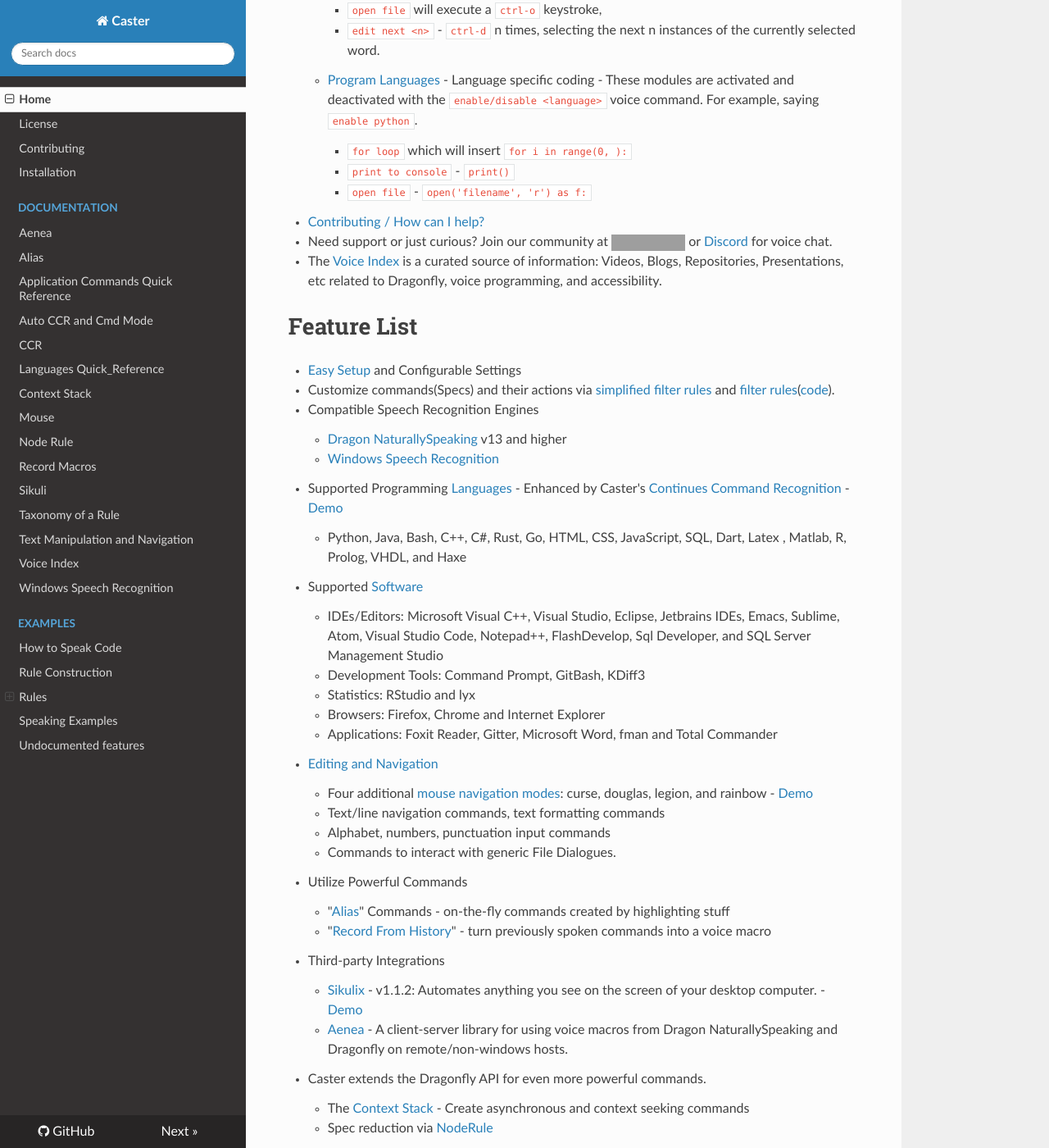
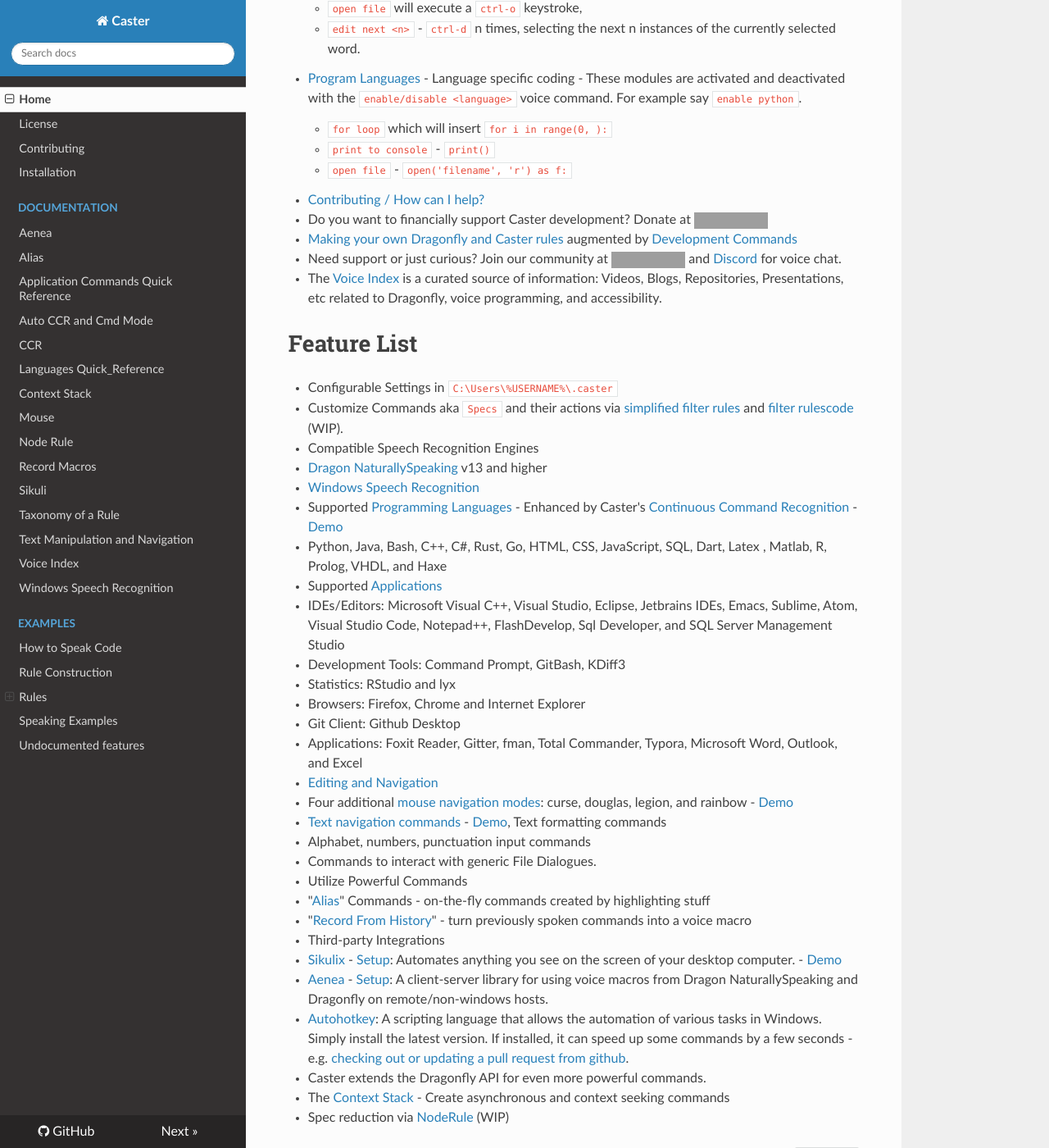
Before and after one commit to dictation-toolbox/Caster, an MkDocs documentation site: the page built from castervoice/doc/index.md, in a window 1280 px wide and 1400 px high, scrolled down 778 px. Shown: the whole window at 82% size. Built offline with MkDocs 1.6.1, drawn with Linux system fonts in a browser that asks for light colours; nearby versions of some CDN libraries; comment, search, counter and statistics services are not loaded; some of the changed text lies outside the part shown; grey boxes are pictures that could not be loaded.

Commit message:
update index.md to have readme.md changes

```diff
--- a/castervoice/doc/index.md
+++ b/castervoice/doc/index.md
@@ -1,73 +1,79 @@
-# Caster
+# Caster [![Build Status](https://travis-ci.org/dictation-toolbox/Caster.svg?branch=master)](https://travis-ci.org/dictation-toolbox/Caster)
 
-[Caster](http://dictation-toolbox.github.io/caster/) is a collection of tools aimed at enabling programming and accessibility entirely by voice built upon the [Dragonfly](https://github.com/dictation-toolbox/dragonfly) API. Note that the current version of the ReadTheDocs page is based on the [`develop`](https://github.com/dictation-toolbox/Caster/tree/develop) branch so there may be features described here that do not work if you are on the [`master`](https://github.com/dictation-toolbox/Caster/tree/master) branch.
+[Caster](https://github.com/dictation-toolbox/Caster)  is a collection of tools aimed at enabling programming and accessibility entirely by voice built upon the [Dragonfly](https://github.com/dictation-toolbox/dragonfly) API.
+
+**Note for PyPi Users**: The PIP package is (_Alpha_). Do not use the PIP install. Alternatively use the [this commit](https://github.com/dictation-toolbox/Caster/tree/744f2bbc27834de03f4a38d38f2e64eed4a2fc15) with classic install for the best feature experience.
 
 - Videos by the Caster Community.
-    - [Caster Demo](https://www.youtube.com/watch?v=oIwh3z2jXD4)
-    - [VimGolf and Project Euler](https://www.youtube.com/watch?v=T1bKAqDhH_E)
-    - [Dictating maths into scientific notebook](https://www.youtube.com/watch?v=oq8EoPu0cGY&t=3s) and [Dictating math by voice using Caster](https://www.youtube.com/watch?v=z-iHvPmjcas)
-
-- [Instructions for installing](Installation.md)
-- [Quick reference](CasterQuickReference.pdf): commands to get started with.
-- Documentation on Caster [[ReadTheDocs](http://caster.readthedocs.org/en/latest/)] [[YouTube](https://www.youtube.com/channel/UC2qZzmCj_5ZKkTa3i9X1LCg)] and Dragonfly [[ReadTheDocs](https://dragonfly2.readthedocs.io/en/latest/)]
+  - [Caster Demo](https://www.youtube.com/watch?v=oIwh3z2jXD4)
+  - [VimGolf and Project Euler](https://www.youtube.com/watch?v=T1bKAqDhH_E)
+  - [Dictating maths into scientific notebook](https://www.youtube.com/watch?v=oq8EoPu0cGY&t=3s) and [Dictating math by voice using Caster](https://www.youtube.com/watch?v=z-iHvPmjcas)
+- [Instructions for installing](https://caster.readthedocs.io/en/latest/Installation/)
+- Documentation on Caster [[ReadTheDocs](https://caster.readthedocs.io/en/latest/)] and Dragonfly [[ReadTheDocs](https://dragonfly2.readthedocs.io/en/latest/)]
+- [How to Speak Code](https://caster.readthedocs.io/en/latest/readthedocs/Examples/Speaking/Examples/) - Example Document
 - Caster Command Reference Guides
-    - [Caster](CasterQuickReference.pdf) - Universal navigation and editing - These commands are active all the time, and provide input commands for letters, numbers and punctuation, as well as the ability to easily manipulate windows and text.
-        - `window right` moves the active window to the right-hand side of the screen.
-        - `prekris` inserts a pair of brackets `()` and moves the cursor inside them.
-        - `shackle` selects the current line.
-    - [Applications](readthedocs/Application_Commands_Quick_Reference.md) - Application specific control - These commands are only activated when a particular program is the active window, and they provide support for text editors, IDEs, web browsers etc. For example, while the Sublime text editor is the active window, saying
-        - `find` will execute a `ctrl-f` keystroke, bringing up the find and replace prompt,
-        - `open file` will execute a `ctrl-o` keystroke,
-        - `edit next <n>` - `ctrl-d` n times, selecting the next n instances of the currently selected word.
-    - [Program Languages](readthedocs/CCR_languages_Quick_Reference.md) - Language specific coding - These modules are activated and deactivated with the `enable/disable <language>` voice command. For example, saying `enable python`.
-        - `for loop` which will insert `for i in range(0, ):`
-        - `print to console` - `print()`
-        -  `open file` -  `open('filename', 'r') as f:`
-  - [Contributing / How can I help?](Contributing.md)
-  - Need support or just curious? Join our community at [![Join the chat at https://gitter.im/synkarius/caster](https://badges.gitter.im/Join%20Chat.svg)](https://gitter.im/synkarius/caster?utm_source=badge&utm_medium=badge&utm_campaign=pr-badge&utm_content=badge) or [Discord](https://discord.gg/9eAAsCJ) for voice chat.
-  - The [Voice Index](readthedocs/Voice%20Index/) is a curated source of information: Videos, Blogs, Repositories, Presentations, etc related to Dragonfly, voice programming, and accessibility.
+  - [Caster](https://github.com/dictation-toolbox/Caster/blob/master/CasterQuickReference.pdf) - commands to get started with. Universal navigation and editing - These commands are active all the time, and provide input commands for letters, numbers and punctuation, as well as the ability to easily manipulate windows and text.
+    - `window right` moves the active window to the right-hand side of the screen.
+    - `prekris` inserts a pair of brackets `()` and moves the cursor inside them.
+    - `shackle` selects the current line.
+  - [Applications](https://caster.readthedocs.io/en/latest/readthedocs/Application_Commands_Quick_Reference/) - Application specific control - These commands are only activated when a particular program is the active window, and they provide support for text editors, IDEs, web browsers etc. For example, while the Sublime text editor is the active window, saying
+    - `find` will execute a `ctrl-f` keystroke, bringing up the find and replace prompt,
+    - `open file` will execute a `ctrl-o` keystroke,
+    - `edit next <n>` - `ctrl-d` n times, selecting the next n instances of the currently selected word.
+  - [Program Languages](https://caster.readthedocs.io/en/latest/readthedocs/CCR_languages_Quick_Reference/) - Language specific coding - These modules are activated and deactivated with the `enable/disable <language>` voice command. For example say `enable python`.
+    - `for loop` which will insert `for i in range(0, ):`
+    - `print to console` - `print()`
+    - `open file` -  `open('filename', 'r') as f:`
+- [Contributing / How can I help?](https://caster.readthedocs.io/en/latest/Contributing/)
+- Do you want to financially support Caster development?
+Donate at [![Bountysource](https://www.bountysource.com/badge/team?team_id=407907&style=bounties_posted)](https://www.bountysource.com/teams/caster-dictation/bounties?utm_source=Bountysource&utm_medium=shield&utm_campaign=bounties_posted)
+- [Making your own Dragonfly and Caster rules](https://caster.readthedocs.io/en/latest/readthedocs/Examples/Rule_Construction/) augmented by [Development Commands](https://caster.readthedocs.io/en/latest/readthedocs/CCR_languages_Quick_Reference/#VoiceDevCommands)
+- Need support or just curious? Join our community at [![Join the chat at https://gitter.im/synkarius/caster](https://badges.gitter.im/Join%20Chat.svg)](https://gitter.im/dictation-toolbox/home) and [Discord](https://discord.gg/9eAAsCJ) for voice chat.
+- The [Voice Index](https://caster.readthedocs.io/en/latest/readthedocs/Voice_Index/) is a curated source of information: Videos, Blogs, Repositories, Presentations, etc related to Dragonfly, voice programming, and accessibility.
 
 # Feature List
 
-* [Easy Setup](Installation.md) and Configurable Settings
+- Configurable Settings in `C:\Users\%USERNAME%\.caster`
 
-* Customize commands(Specs) and their actions via [simplified filter rules](readthedocs/CCR/#rule-filters-simplified) and [filter rules](readthedocs/examples/rules/Caster%20Rules/#rule-filters)([code](https://github.com/dictation-toolbox/caster/tree/master/caster/user/filters/examples)).
+- Customize Commands aka `Specs` and their actions via [simplified filter rules](https://caster.readthedocs.io/en/latest/readthedocs/CCR/#rule-filters-simplified) and [filter rules](https://caster.readthedocs.io/en/latest/readthedocs/CCR/#Rule-Filters)[code](https://github.com/dictation-toolbox/caster/tree/master/caster/user/filters/examples) (WIP).
 
-* Compatible Speech Recognition Engines
+- Compatible Speech Recognition Engines
 
-    *  [Dragon NaturallySpeaking](https://www.nuance.com/dragon.html) v13 and higher
-    *  [Windows Speech Recognition](https://support.microsoft.com/en-us/help/17208/windows-10-use-speech-recognition)
+  - [Dragon NaturallySpeaking](https://www.nuance.com/dragon.html) v13 and higher
+  - [Windows Speech Recognition](https://support.microsoft.com/en-us/help/17208/windows-10-use-speech-recognition)
 
-* Supported Programming [Languages](readthedocs/CCR_languages_Quick_Reference.md) - Enhanced by Caster's [Continues Command Recognition](readthedocs/CCR/) - [Demo](https://www.youtube.com/watch?v=Obdegwr_LFc&index=5&list=PLV6JPhkq1x8LHu02YefhUU9rXiB2PK8tc)
+- Supported [Programming Languages](https://caster.readthedocs.io/en/latest/readthedocs/CCR_languages_Quick_Reference/) - Enhanced by Caster's [Continuous Command Recognition](https://caster.readthedocs.io/en/latest/readthedocs/CCR/) - [Demo](https://www.youtube.com/watch?v=Obdegwr_LFc&index=5&list=PLV6JPhkq1x8LHu02YefhUU9rXiB2PK8tc)
 
-    *  Python, Java, Bash, C++, C#, Rust, Go, HTML, CSS, JavaScript, SQL, Dart, Latex , Matlab, R, Prolog, VHDL, and Haxe
+  - Python, Java, Bash, C++, C#, Rust, Go, HTML, CSS, JavaScript, SQL, Dart, Latex , Matlab, R, Prolog, VHDL, and Haxe
 
-* Supported [Software](readthedocs/Application_Commands_Quick_Reference.md)
+- Supported [Applications](https://caster.readthedocs.io/en/latest/readthedocs/Application_Commands_Quick_Reference/)
 
-    * IDEs/Editors: Microsoft Visual C++, Visual Studio, Eclipse, Jetbrains IDEs, Emacs, Sublime, Atom, Visual Studio Code, Notepad++, FlashDevelop, Sql Developer, and SQL Server Management Studio
-    * Development Tools: Command Prompt, GitBash, KDiff3
-    * Statistics: RStudio and lyx
-    * Browsers: Firefox, Chrome and Internet Explorer
-    * Applications: Foxit Reader, Gitter, Microsoft Word, fman and Total Commander
+  - IDEs/Editors: Microsoft Visual C++, Visual Studio, Eclipse, Jetbrains IDEs, Emacs, Sublime, Atom, Visual Studio Code, Notepad++, FlashDevelop, Sql Developer, and SQL Server Management Studio
+  - Development Tools: Command Prompt, GitBash, KDiff3
+  - Statistics: RStudio and lyx
+  - Browsers: Firefox, Chrome and Internet Explorer
+  - Git Client:  Github Desktop
+  - Applications: Foxit Reader, Gitter, fman, Total Commander, Typora, Microsoft Word, Outlook, and Excel
 
-* [Editing and Navigation](CasterQuickReference.pdf)
+- [Editing and Navigation](https://github.com/dictation-toolbox/Caster/blob/master/CasterQuickReference.pdf)
 
-    - Four additional [mouse navigation modes](readthedocs/Mouse/): curse, douglas, legion, and rainbow - [Demo](https://www.youtube.com/watch?v=UISjQBMmQ-I&feature=youtu.be)
-    - Text/line navigation commands, text formatting commands
-    - Alphabet, numbers, punctuation input commands
-    - Commands to interact with generic File Dialogues.
+  - Four additional [mouse navigation modes](https://caster.readthedocs.io/en/latest/readthedocs/Mouse/): curse, douglas, legion, and rainbow - [Demo](https://www.youtube.com/watch?v=UISjQBMmQ-I&feature=youtu.be)
+  - [Text navigation commands](https://caster.readthedocs.io/en/latest/readthedocs/Text_Manipulation/) - [Demo](https://www.youtube.com/watch?v=xj8IzNlfM70), Text formatting commands
+  - Alphabet, numbers, punctuation input commands
+  - Commands to interact with generic File Dialogues.
 
-* Utilize Powerful Commands
+- Utilize Powerful Commands
 
-    * "[Alias](readthedocs/Alias/)" Commands - on-the-fly commands created by highlighting stuff
-    * "[Record From History](https://www.youtube.com/watch?v=wWDtsrIQ1pc&list=PLV6JPhkq1x8LHu02YefhUU9rXiB2PK8tc)" - turn previously spoken commands into a voice macro
+  - "[Alias](https://caster.readthedocs.io/en/latest/readthedocs/Alias/)" Commands - on-the-fly commands created by highlighting stuff
+  - "[Record From History](https://caster.readthedocs.io/en/latest/readthedocs/Record_Macros/)" - turn previously spoken commands into a voice macro
 
-* Third-party Integrations
+- Third-party Integrations
 
-    - [Sikulix](http://sikulix.com/) - v1.1.2: Automates anything you see on the screen of your desktop computer. - [Demo](https://youtu.be/RFdsD2OgDzk?list=PLV6JPhkq1x8LHu02YefhUU9rXiB2PK8tc&t=512)
-    - [Aenea](https://github.com/dictation-toolbox/aenea) - A client-server library for using voice macros from Dragon NaturallySpeaking and Dragonfly on remote/non-windows hosts.
+  - [Sikulix](http://sikulix.com/) - [Setup](https://caster.readthedocs.io/en/latest/readthedocs/Sikuli/): Automates anything you see on the screen of your desktop computer. - [Demo](https://youtu.be/RFdsD2OgDzk?list=PLV6JPhkq1x8LHu02YefhUU9rXiB2PK8tc&t=512)
+  - [Aenea](https://github.com/dictation-toolbox/aenea) - [Setup](https://caster.readthedocs.io/en/latest/readthedocs/Aenea/): A client-server library for using voice macros from Dragon NaturallySpeaking and Dragonfly on remote/non-windows hosts.
+  - [Autohotkey](https://www.autohotkey.com/): A scripting language that allows the automation of various tasks in Windows. Simply install the latest version. If installed, it can speed up some commands by a few seconds - e.g. [checking out or updating a pull request from github](https://caster.readthedocs.io/en/latest/readthedocs/Application_Commands_Quick_Reference/#google-chrome).
 
-* Caster extends the Dragonfly API for even more powerful commands.
+- Caster extends the Dragonfly API for even more powerful commands.
 
-    * The [Context Stack](readthedocs/ContextStack/) - Create asynchronous and context seeking commands
-    * Spec reduction via [NodeRule](readthedocs/NodeRule/)
+  - The [Context Stack](https://caster.readthedocs.io/en/latest/readthedocs/ContextStack/) - Create asynchronous and context seeking commands
+  - Spec reduction via [NodeRule](https://caster.readthedocs.io/en/latest/readthedocs/NodeRule/) (WIP)
```
